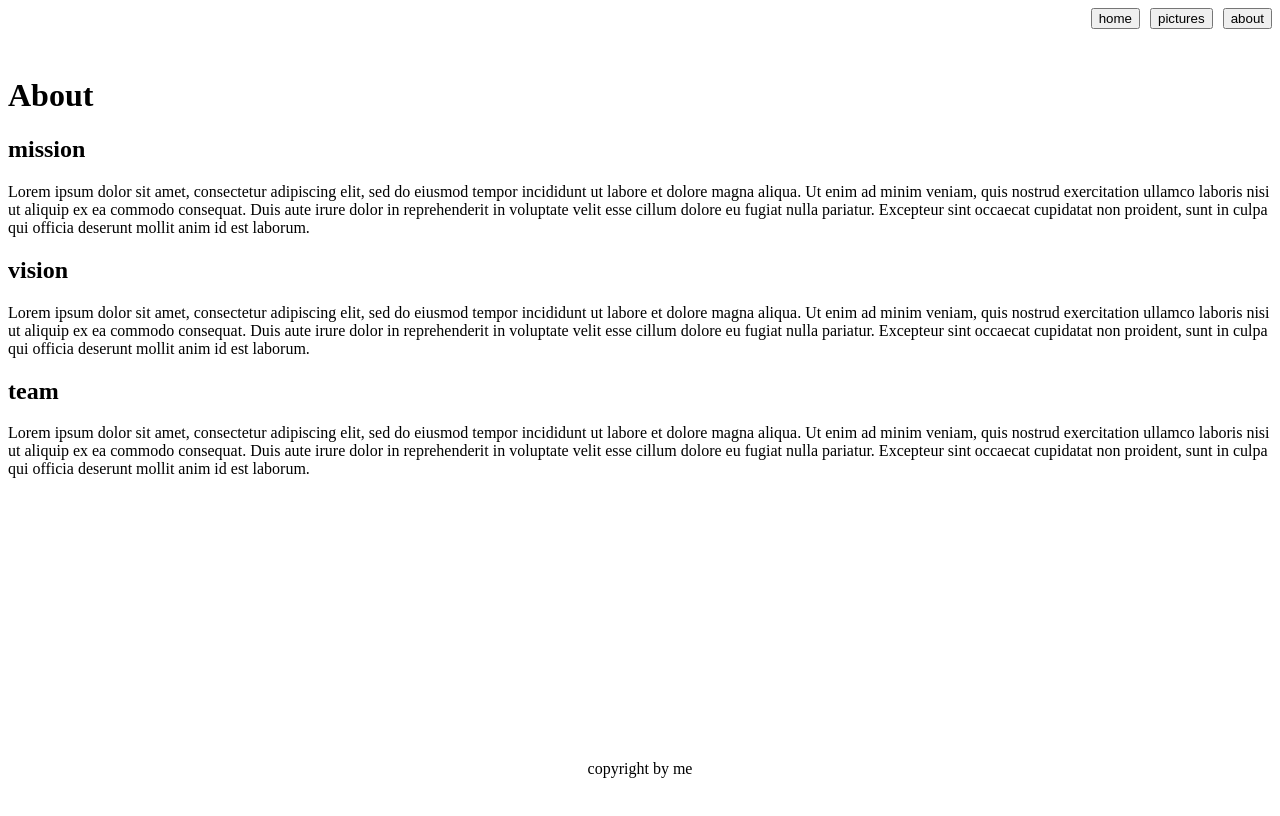
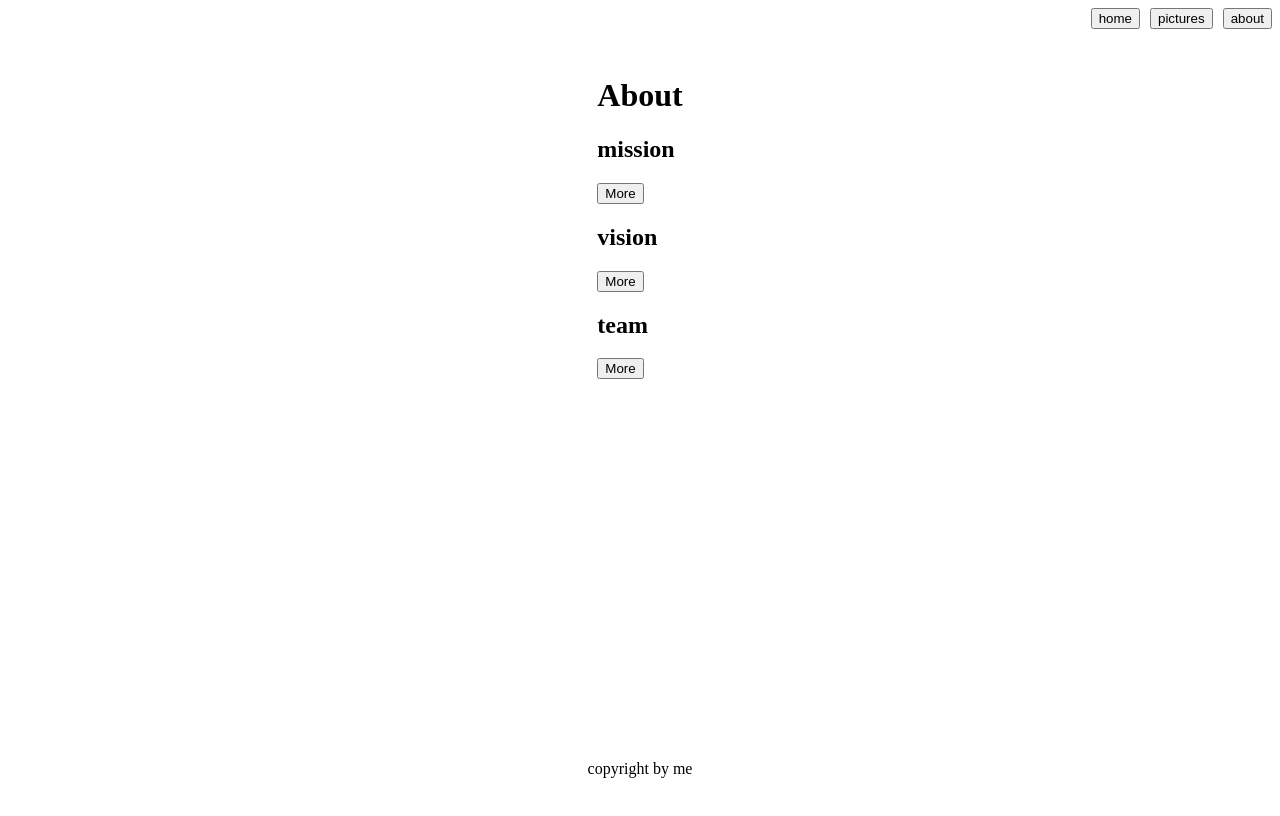
Before and after one commit to JelenadlS/redux-training, a React (Create React App) app: page /about in a window 1280 px wide. Built offline with nearby package versions, Linux system fonts and the light colour scheme.

Commit message:
Add show hide functionality

```diff
--- a/src/pages/AboutPage.js
+++ b/src/pages/AboutPage.js
@@ -1,7 +1,14 @@
 import { StyledMain } from "../components/styles";
 import { AboutText } from "../data/AboutText";
+import { useSelector, useDispatch } from "react-redux";
+import { handleShowDetailsAboutClick } from "../redux/Slices";
 
 export default function AboutPage() {
+  const dispatch = useDispatch();
+  const currentState = useSelector(
+    (state) => state.showDetailsAboutReducer.showDetailsAbout
+  );
+  console.log(currentState);
   return (
     <StyledMain>
       <h1>About</h1>
@@ -9,7 +16,16 @@ export default function AboutPage() {
         return (
           <section key={index}>
             <h2>{text.title}</h2>
-            <p aria-label="further info">{text.details}</p>
+            <button
+              type="button"
+              aria-label="show more"
+              onClick={() => dispatch(handleShowDetailsAboutClick(text.title))}
+            >
+              {!currentState[text.title] ? "More" : "Less"}
+            </button>
+            <p aria-label="further info" hidden={!currentState[text.title]}>
+              {text.details}
+            </p>
           </section>
         );
       })}
--- a/src/redux/Slices.js
+++ b/src/redux/Slices.js
@@ -80,15 +80,29 @@ const changePictureSlice = createSlice({
   },
 });
 
+const showDetailsAboutSlice = createSlice({
+  name: "showDetailsAbout",
+  initialState: { showDetailsAbout: {} },
+  reducers: {
+    handleShowDetailsAboutClick: (state, action) => {
+      const currentState = action.payload;
+      state.showDetailsAbout[currentState] =
+        !state.showDetailsAbout[currentState];
+    },
+  },
+});
+
 export const { handleLikeClick } = favoritesSlice.actions;
 export const { handleLoadMoreRestaurants, handleLoadLessRestaurants } =
   loadMoreRestaurantsSlice.actions;
 export const { handleNextPictureClick, handlePreviousPictureClick } =
   changePictureSlice.actions;
+export const { handleShowDetailsAboutClick } = showDetailsAboutSlice.actions;
 
 export default combineReducers({
   restaurantsReducer: restaurantsSlice.reducer,
   favoritesReducer: favoritesSlice.reducer,
   loadMoreRestaurantsReducer: loadMoreRestaurantsSlice.reducer,
   changePictureReducer: changePictureSlice.reducer,
+  showDetailsAboutReducer: showDetailsAboutSlice.reducer,
 });
```
